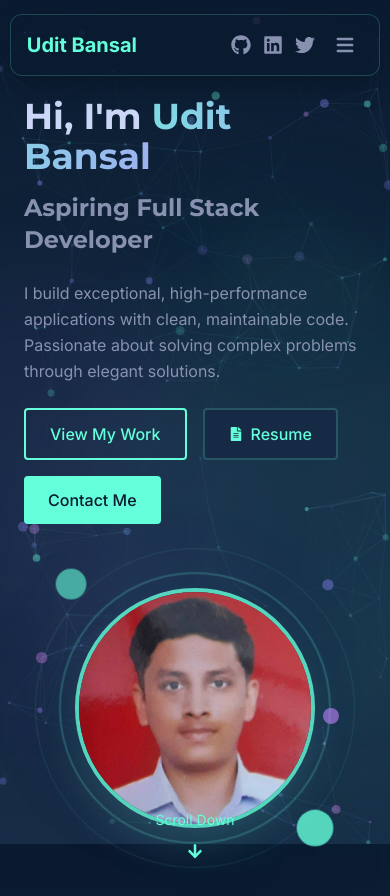
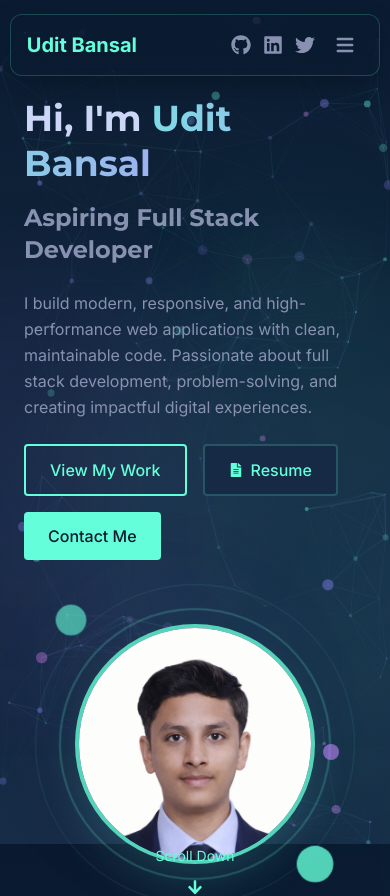
Before and after one commit to Bansaludit1385/udit-portfolio, a Next.js app: page / in a window 390 px wide. Shown: the top 896 px of the page. Built offline with nearby package versions, Linux system fonts and the light colour scheme.

Commit message:
Updated profile photo with formal blazer image

```diff
--- a/app/components/Hero.tsx
+++ b/app/components/Hero.tsx
@@ -279,18 +279,20 @@
 import React from 'react'
 import Image from 'next/image'
 import { motion } from 'framer-motion'
-import { FaArrowDown } from 'react-icons/fa'
-import { FaFileAlt } from 'react-icons/fa'
+import { FaArrowDown, FaFileAlt } from 'react-icons/fa'
 import { track } from '@vercel/analytics'
 
 const Hero = () => {
   // Track resume download function
   const trackResumeDownload = () => {
-    track('Resume Downloaded');
-  };
+    track('Resume Downloaded')
+  }
 
   return (
-    <section id="hero" className="min-h-screen flex flex-col justify-center py-16 md:py-24 lg:py-32 relative">
+    <section
+      id="hero"
+      className="min-h-screen flex flex-col justify-center py-16 md:py-24 lg:py-32 relative"
+    >
       {/* Decorative elements */}
       <div className="absolute top-40 right-0 w-40 h-40 bg-accent/5 rounded-full blur-3xl animate-pulse-slow opacity-70"></div>
       <div className="absolute bottom-20 left-10 w-60 h-60 bg-purple-500/5 rounded-full blur-3xl animate-pulse-slow opacity-70"></div>
@@ -307,8 +309,8 @@ const Hero = () => {
             animate={{ opacity: 1, y: 0 }}
             transition={{ duration: 0.5, delay: 0.2 }}
           >
-            <h1 className="text-4xl md:text-5xl lg:text-7xl font-bold mb-4">
-              <span className="text-text">Hi, I'm </span>
+            <h1 className="text-4xl md:text-5xl lg:text-7xl font-bold mb-4 leading-tight">
+              <span className="text-text">Hi, I&apos;m </span>
               <span className="gradient-text animate-gradient">Udit Bansal</span>
             </h1>
           </motion.div>
@@ -329,7 +331,9 @@ const Hero = () => {
             transition={{ duration: 0.5, delay: 0.6 }}
           >
             <p className="text-textLight mb-6 text-base lg:text-lg max-w-lg leading-relaxed">
-              I build exceptional, high-performance applications with clean, maintainable code. Passionate about solving complex problems through elegant solutions.
+              I build modern, responsive, and high-performance web applications with clean,
+              maintainable code. Passionate about full stack development, problem-solving,
+              and creating impactful digital experiences.
             </p>
           </motion.div>
 
@@ -380,30 +384,31 @@ const Hero = () => {
           transition={{ duration: 0.8 }}
         >
           <div className="relative">
-            {/* Decorative elements */}
+            {/* Decorative rotating circles */}
             <motion.div
               className="absolute -inset-4 rounded-full border-2 border-accent/20"
               animate={{ rotate: 360 }}
-              transition={{ duration: 20, repeat: Infinity, ease: "linear" }}
+              transition={{ duration: 20, repeat: Infinity, ease: 'linear' }}
             ></motion.div>
 
             <motion.div
               className="absolute -inset-10 rounded-full border border-accent/10"
               animate={{ rotate: -360 }}
-              transition={{ duration: 30, repeat: Infinity, ease: "linear" }}
+              transition={{ duration: 30, repeat: Infinity, ease: 'linear' }}
             ></motion.div>
 
-            <div className="relative w-60 h-60 md:w-72 md:h-72 lg:w-80 lg:h-80 rounded-full overflow-hidden border-4 border-accent/80 shadow-2xl shadow-accent/20">
+            {/* Profile Image Container */}
+            <div className="relative w-60 h-60 md:w-72 md:h-72 lg:w-80 lg:h-80 rounded-full overflow-hidden border-4 border-accent/80 shadow-2xl shadow-accent/20 bg-secondary">
               <div className="relative w-full h-full">
                 <Image
                   src="/images/profile.jpg"
                   alt="Udit Bansal - Profile Picture"
                   fill
-  className="object-cover object-top scale-125 transition-transform duration-500 hover:scale-135 filter saturate-[1.15]"
+                  className="object-cover object-top scale-135 transition-transform duration-500 hover:scale-140 filter saturate-[1.15]"
                   priority
                   onError={(e) => {
-    (e.target as HTMLImageElement).style.display = 'none';
-    (e.target as HTMLImageElement).nextElementSibling?.classList.remove('hidden');
+                    ;(e.target as HTMLImageElement).style.display = 'none'
+                    ;(e.target as HTMLImageElement).nextElementSibling?.classList.remove('hidden')
                   }}
                 />
                 <div className="hidden absolute inset-0 bg-secondary flex items-center justify-center text-accent">
@@ -418,11 +423,13 @@ const Hero = () => {
               animate={{ scale: [1, 1.2, 1] }}
               transition={{ duration: 3, repeat: Infinity }}
             ></motion.div>
+
             <motion.div
               className="absolute -top-4 -left-4 w-6 h-6 rounded-full bg-accent/60"
               animate={{ scale: [1, 1.3, 1] }}
               transition={{ duration: 2.5, repeat: Infinity, delay: 0.5 }}
             ></motion.div>
+
             <motion.div
               className="absolute top-1/2 -right-6 w-4 h-4 rounded-full bg-purple-400/60"
               animate={{ scale: [1, 1.2, 1] }}
@@ -432,7 +439,7 @@ const Hero = () => {
         </motion.div>
       </div>
 
-      {/* Centered Scroll down indicator */}
+      {/* Centered Scroll Down Indicator */}
       <motion.div
         className="absolute bottom-10 left-1/2 transform -translate-x-1/2 flex flex-col items-center w-full"
         initial={{ opacity: 0 }}
@@ -446,6 +453,7 @@ const Hero = () => {
         >
           Scroll Down
         </motion.span>
+
         <motion.div
           animate={{ y: [0, 8, 0] }}
           transition={{ repeat: Infinity, duration: 1.5 }}
```
Also changed, not shown: public/images/profile.jpg. Lines whose indentation alone changed are shown as unchanged.
